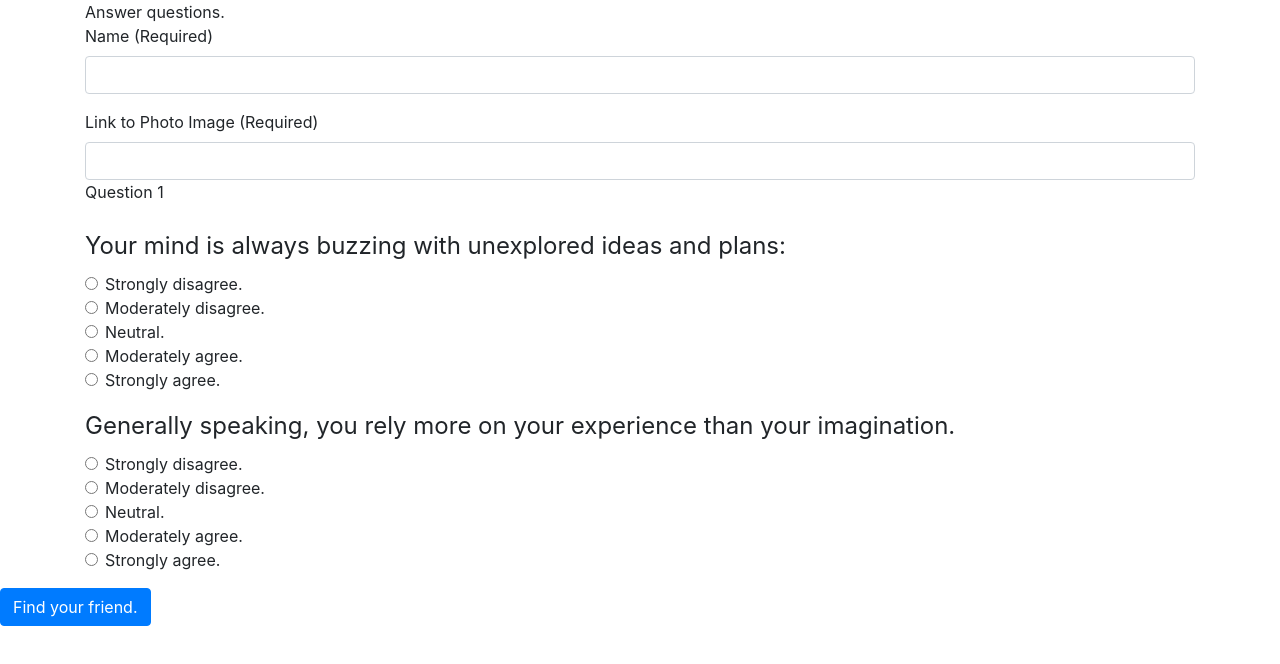
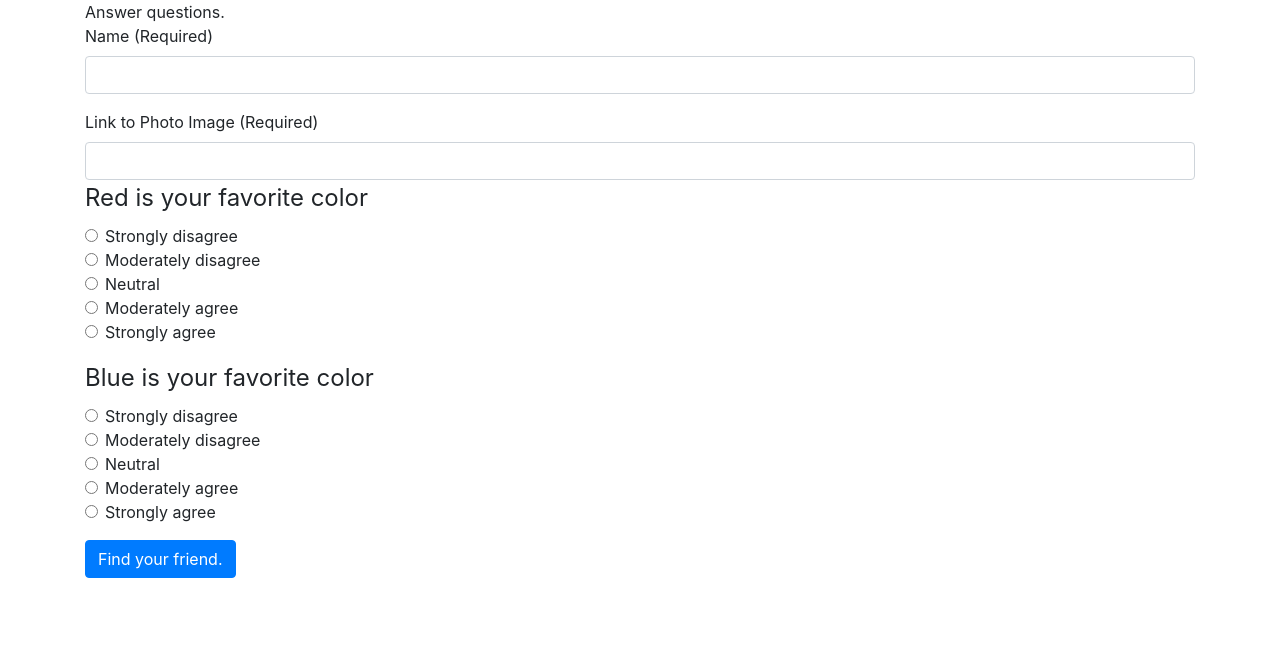
Before and after one commit to sarashunter/friendfinder, a website: page app/public/survey.html in a window 1280 px wide. Drawn offline with nearby package versions, Linux system fonts and the light colour scheme.

Commit message:
Switching form generation to dynamic

```diff
--- a/app/public/survey.html
+++ b/app/public/survey.html
@@ -31,95 +31,21 @@
                 <label for="imgsrc">Link to Photo Image (Required)</label>
                 <input type="text" class="form-control" id="imgsrc">
 
-                <label for="q1">Question 1</label>
-            </div>
-<!--Question 1-->
-            <fieldset class="form-group">
-                <legend>Your mind is always buzzing with unexplored ideas and plans:</legend>
-                <div class="form-check">
-                    <label class="form-check-label">
-                        <input type="radio" class="form-check-input" name="q1" value="1">
-                        Strongly disagree.
-                    </label>
-                </div>
+            <div id='testq'></div>
 
-                <div class="form-check">
-                    <label class="form-check-label">
-                        <input type="radio" class="form-check-input" name="q1" value="2">
-                        Moderately disagree.
-                    </label>
-                </div>
-
-                <div class="form-check">
-                    <label class="form-check-label">
-                        <input type="radio" class="form-check-input" name="q1" value="3">
-                        Neutral.
-                    </label>
-                </div>
-
-                <div class="form-check">
-                    <label class="form-check-label">
-                        <input type="radio" class="form-check-input" name="q1" value="4">
-                        Moderately agree.
-                    </label>
-                </div>
-
-                <div class="form-check">
-                    <label class="form-check-label">
-                        <input type="radio" class="form-check-input" name="q1" value="5">
-                        Strongly agree.
-                    </label>
-                </div>
-            </fieldset>
-
-<!--Question 2-->
-
-<fieldset class="form-group">
-    <legend>Generally speaking, you rely more on your experience than your imagination.</legend>
-    <div class="form-check">
-        <label class="form-check-label">
-            <input type="radio" class="form-check-input" name="q2" value="1">
-            Strongly disagree.
-        </label>
-    </div>
-
-    <div class="form-check">
-        <label class="form-check-label">
-            <input type="radio" class="form-check-input" name="q2" value="2">
-            Moderately disagree.
-        </label>
-    </div>
-
-    <div class="form-check">
-        <label class="form-check-label">
-            <input type="radio" class="form-check-input" name="q2" value="3">
-            Neutral.
-        </label>
-    </div>
-
-    <div class="form-check">
-        <label class="form-check-label">
-            <input type="radio" class="form-check-input" name="q2" value="4">
-            Moderately agree.
-        </label>
-    </div>
-
-    <div class="form-check">
-        <label class="form-check-label">
-            <input type="radio" class="form-check-input" name="q2" value="5">
-            Strongly agree.
-        </label>
-    </div>
-</fieldset>
-
-
-
-        </div>
         </form>
         <button type="submit" class="btn btn-primary" id="submit-btn">Find your friend.</button>
     </div>
+    </div>
 
     <script type="text/javascript">
+        var questions = [
+            'Red is your favorite color',
+            'Blue is your favorite color'
+        ];
+
+        console.log('huh' + questions[0]);
+
         $("#submit-btn").on("click", function (event) {
             event.preventDefault();
 
@@ -128,8 +54,8 @@
             var newFriend = {
                 name: $("#name").val().trim(),
                 imgsrc: $("#imgsrc").val().trim(),
-                scores: [$("input[name='q1']:checked").val(),
-                $("input[name='q2']:checked").val()]
+                scores: [$("input[name='0']:checked").val(),
+                $("input[name='1']:checked").val()]
             }
 
             $.post("/api/friends", newFriend).then(function (data) {
@@ -137,6 +63,70 @@
                 alert("You win");
             })
         })
+
+
+        for (var n = 0; n < questions.length; n++) {
+            var fieldset = $("<fieldset>");
+            fieldset.addClass("form-group");
+
+            var legend = $("<legend>");
+            console.log(questions[n]);
+            legend.text(questions[n]);
+
+            var answersDiv = $("<div>");
+
+            for (var i = 1; i <= 5; i++) {
+
+
+                var ansTxt;
+
+                switch (i) {
+                    case 1:
+                        ansTxt = 'Strongly disagree';
+                        break;
+
+                    case 2:
+                        ansTxt = 'Moderately disagree';
+                        break;
+
+                    case 3:
+                        ansTxt = 'Neutral';
+                        break;
+
+                    case 4:
+                        ansTxt = 'Moderately agree';
+                        break;
+
+                    case 5:
+                        ansTxt = 'Strongly agree';
+                        break;
+                }
+
+                console.log('in here');
+                var formCheckDiv = $("<div>");
+                formCheckDiv.addClass("form-check");
+
+                var questionlabel = $("<label>");
+                questionlabel.addClass("form-check-label");
+
+                var answerInput = $("<input type='radio' class='form-check-input'>");
+
+                answerInput.attr('name', n);
+                answerInput.val(i);
+
+                questionlabel.append(answerInput);
+                questionlabel.append(ansTxt);
+
+                formCheckDiv.append(questionlabel);
+
+                answersDiv.append(formCheckDiv);
+            }
+
+            fieldset.append(legend);
+            fieldset.append(answersDiv);
+            $("#testq").append(fieldset);
+        }
+
     </script>
 </body>
 
--- a/server.js
+++ b/server.js
@@ -5,6 +5,7 @@ var path = require("path");
 
 //Internal Dependencies
 var friends = require('./app/data/friends');
+
 
 //Set up Express
 var app = express();
```
